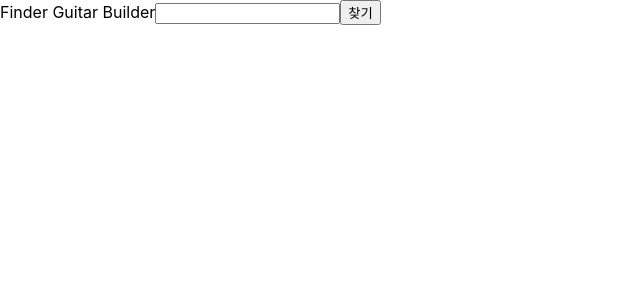
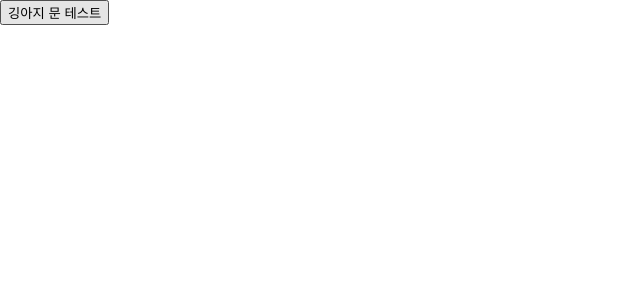
Before and after one commit to jelee603/oop-practice, a React (Create React App) app: page / in a window 1280 px wide. Shown: the top 300 px of the page, without its empty margins (0-640 px from the left). Built offline with nearby package versions, Linux system fonts and the light colour scheme.

Commit message:
강아지 문 프로젝트 시작

```diff
--- a/src/App.tsx
+++ b/src/App.tsx
@@ -1,8 +1,8 @@
-import FinderGuitar from './components/FinderGuitar';
+import DogDoorSimulator from './components/DogDoorSimulator';
 
 function App() {
   return (
-    <FinderGuitar/>
+    <DogDoorSimulator/>
   );
 }
 
--- /dev/null
+++ b/src/classes/DogDoor.ts
@@ -0,0 +1,22 @@
+export class DogDoor {
+    isOpen: boolean;
+
+    constructor() {
+        this.isOpen = false;
+    }
+
+    open = (callback: Function) => {
+        console.log('The dog door opens');
+
+        this.isOpen = true;
+        callback('The dog door opens');
+    }
+
+    close = (callback: Function) => {
+        console.log('The dog door closes');
+        this.isOpen = false;
+
+        callback('The dog door closes');
+    }
+
+}
--- /dev/null
+++ b/src/classes/Remote.ts
@@ -0,0 +1,20 @@
+import { DogDoor } from "./DogDoor";
+
+export class Remote {
+    door: DogDoor;
+
+    constructor(door: DogDoor) {
+        this.door = door;
+    }
+
+    pressButton = (callback: Function) => {
+        console.log('Pressing the remote control button...');
+
+        if (this.door.isOpen) {
+            this.door.close(callback);
+        } else {
+            this.door.open(callback);
+        }
+    }
+
+}
--- /dev/null
+++ b/src/components/DogDoorSimulator.tsx
@@ -0,0 +1,38 @@
+import React, { useState } from 'react';
+import { DogDoor } from '../classes/DogDoor';
+import { Remote } from '../classes/Remote';
+
+const door = new DogDoor();
+const remote = new Remote(door);
+
+const DogDoorSimulator = () => {
+    const [log, setLog] = useState(['']);
+
+    const spanStyle = {
+        display: "block",
+        borderBottom: "0.5px solid #ccc",
+        fontSize: "15px",
+        lineHeight: "25px",
+        paddingLeft: "10px",
+    };
+
+    function onClick() {
+        showLog('Pressing the remote control button...');
+        remote.pressButton(showLog);
+    }
+
+    function showLog(text: string) {
+        setLog((prevArray) => [...prevArray, text]);
+    }
+
+    return (
+    <div>
+        <button type="button" onClick={onClick}>깅아지 문 테스트</button>
+        <div>{log.map((item: string, index: number) => item !== "" && <span style={spanStyle} key={index}>{item}</span>)}</div>
+    </div>
+
+    );
+
+};
+
+export default DogDoorSimulator;
```
Also changed, not shown: 1 other file (tests, documents, lock files or other folders).
